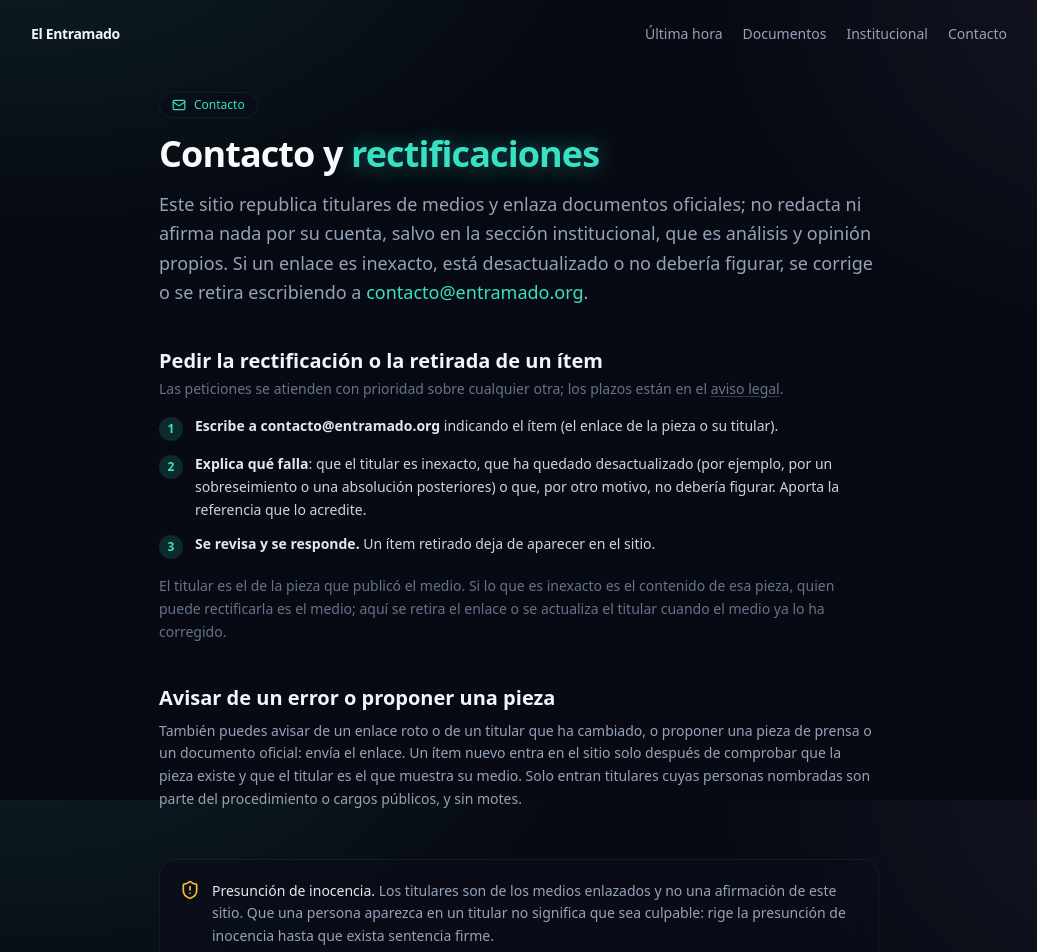
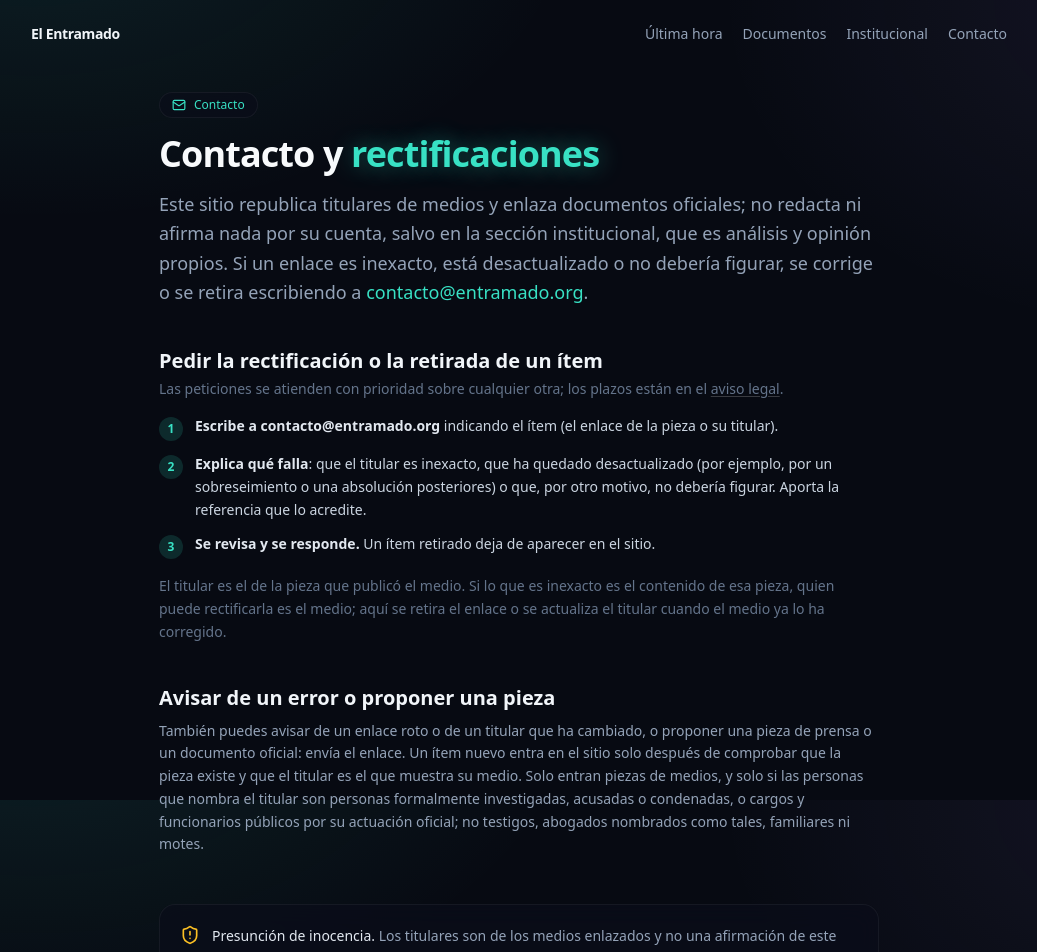
Before and after one commit to entramado-org/entramado, a Next.js app in the folder web/: page /contribuir in a window 1280 px wide. Shown: the top 952 px of the page, without its empty margins (121-1158 px from the left). Built offline with nearby package versions, Linux system fonts and the light colour scheme; no server answers.

Commit message:
Spec 077 (2.ª ronda): contacto con el glosario de quién puede aparecer en un titular
Claude-Session: https://claude.ai/code/session_01LFPNqxCV6qBn6tjzgQ1VYE

```diff
--- a/web/app/contribuir/page.tsx
+++ b/web/app/contribuir/page.tsx
@@ -77,8 +77,10 @@ export default function Contribuir() {
         <p className="text-sm leading-relaxed text-slate-400">
           También puedes avisar de un enlace roto o de un titular que ha cambiado, o proponer una pieza de prensa
           o un documento oficial: envía el enlace. Un ítem nuevo entra en el sitio solo después de comprobar que
-          la pieza existe y que el titular es el que muestra su medio. Solo entran titulares cuyas personas
-          nombradas son parte del procedimiento o cargos públicos, y sin motes.
+          la pieza existe y que el titular es el que muestra su medio. Solo entran piezas de medios, y solo si las
+          personas que nombra el titular son personas formalmente investigadas, acusadas o condenadas, o cargos y
+          funcionarios públicos por su actuación oficial; no testigos, abogados nombrados como tales, familiares
+          ni motes.
         </p>
       </section>
 
```
